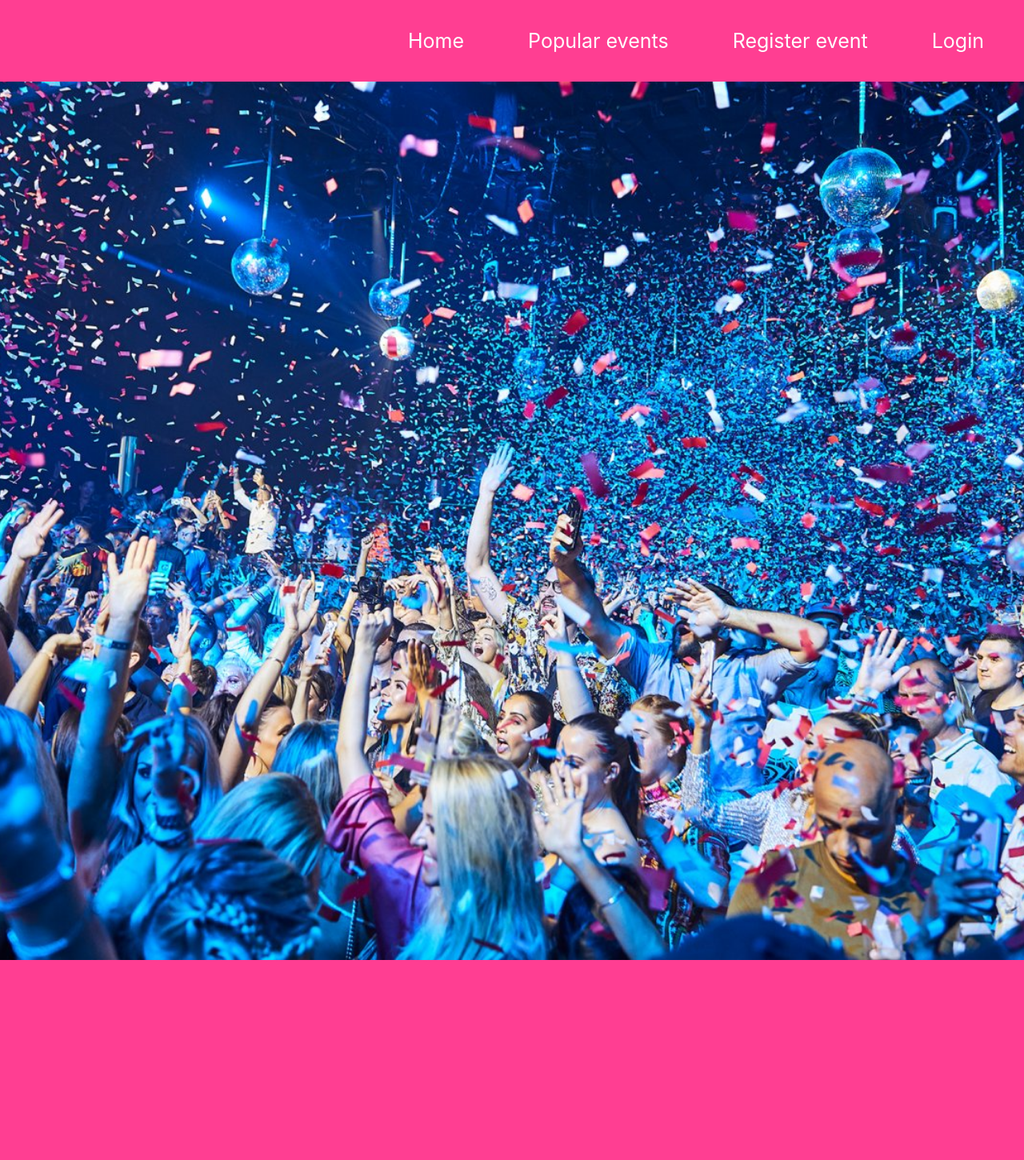
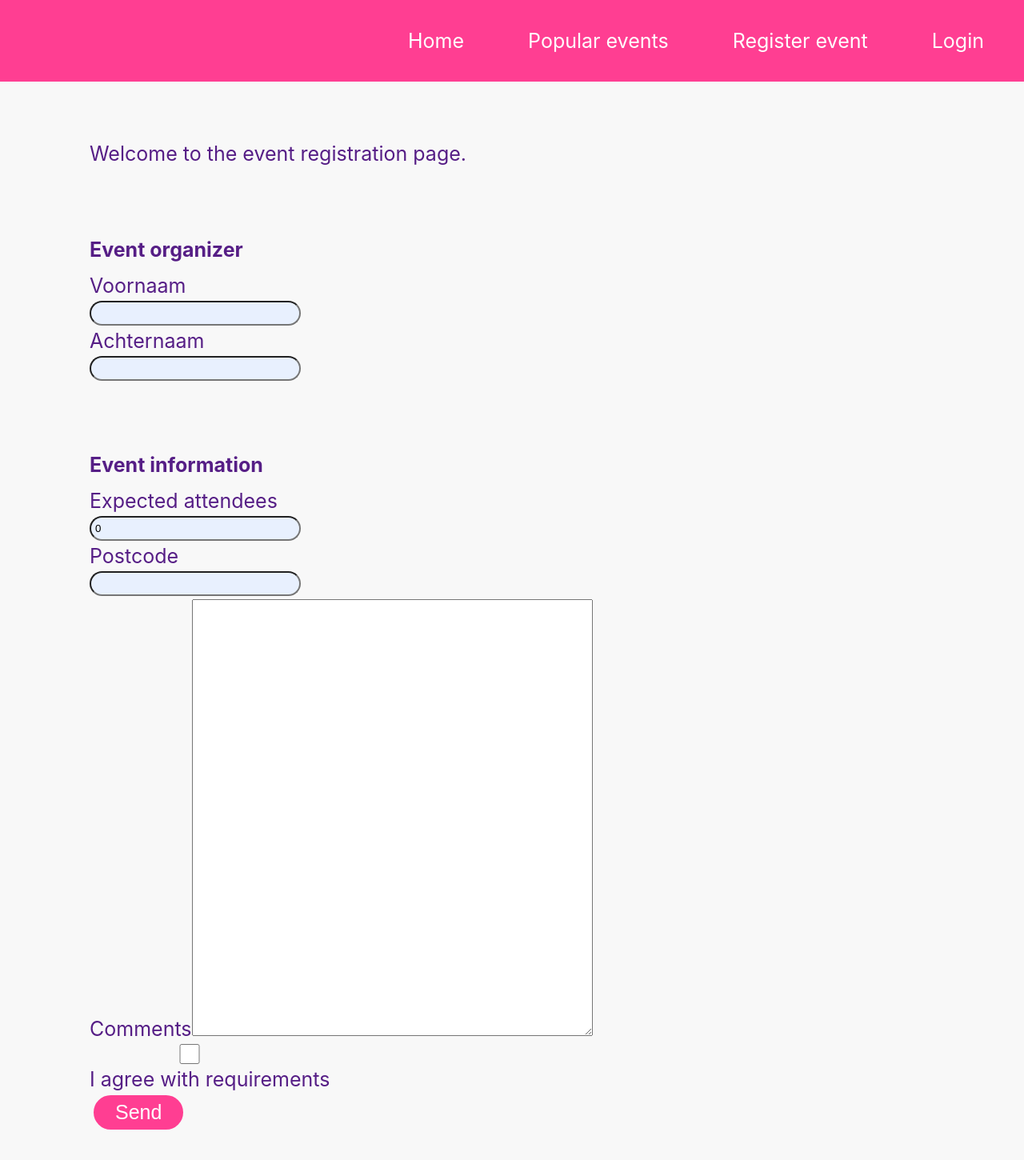
Before and after one commit to hamidaya/fantisanti, a React (Create React App) app: page /RegisterEvent in a window 1280 px wide. Before the commit this address led to /registerEvent. Shown: the top 1450 px of the page at 80% size. Before the commit the page ends 1200 px from the top, so only its background shows below. Built offline with nearby package versions, Linux system fonts and the light colour scheme; no server answers; a web font is replaced by a local one.

Commit message:
aanpassing

```diff
--- a/src/App.js
+++ b/src/App.js
@@ -11,7 +11,6 @@ import {getEvents} from "./api/axios";
 import SearchBar from './components/searchBar/SearchBar'
 import ListPage from "./components/eventlist/ListPage";
 import ListEvents from "./pages/events/ListEvents";
-import searchBar from "./components/searchBar/SearchBar";
 import RegisterEvent from "./pages/events/RegisterEvent";
 
 
@@ -51,13 +50,16 @@ function App() {
                     <Route path="/signup">
                         <SignUp />
                     </Route>
-                    <Route path="/registerevent">
+                    <Route path="/RegisterEvent">
+                        <RegisterEvent />
+                    </Route>
+                    <Route path="/signin">
                     {isAuth ? <Profile /> : <Redirect to="/signin" /> }
-                    {isAuth ? <Profile /> : <Redirect to="/registerEvent" /> }
                     </Route>
                     <Route path="/ListEvents">
                         <ListEvents />
                     </Route>
+
                 </Switch>
 
             </div>
--- a/src/components/eventlist/Event.js
+++ b/src/components/eventlist/Event.js
@@ -1,9 +1,7 @@
 import "./Event.css"
 import React from "react";
 
-//Maak een functie event aan die we over hele project kunnen hergebruiken met een filter
-//uit een object in de array. Split vervolgens de slash / bij de timezone.
-// Split de UTC datum en geeft alleende eerst deel van de datum terug.
+//Maak een functie event aan die we over hele project kunnen hergebruiken.
 const event = ({ event }) => {
     return (
         <section id="search-events" className="outer-search-events-container">
--- a/src/pages/events/RegisterEvent.css
+++ b/src/pages/events/RegisterEvent.css
@@ -0,0 +1,63 @@
+.outer-registerEvent-container {
+    color: black;
+    font-size: 13px;
+    background-color: white;
+}
+
+.inner-registerEvent-container {
+    color: #561e86;
+    background-color: #F8F8F8;
+    flex-basis: 450px;
+    font-size: 25px;
+    padding: 50px 112px;
+    margin: 0px 0px 15px;
+}
+
+.inner-registerEvent-container h1{
+    color: #561e86;
+    background-color: #F8F8F8;
+    display: flex;
+    font-size: 25px;
+    padding: 0px 0px;
+    margin: 90px 0px 15px;
+}
+
+.inner-registerEvent-container p {
+    font-size: 25px;
+}
+
+.inner-registerEvent-container label {
+    font-size: 25px;
+}
+
+.inner-registerEvent-container input {
+    display: flex;
+    background-color: #E8F0FE;
+    height: 25px;
+    width: 250px;
+    border-radius: 20px;
+    margin: 4px 0px 4px;
+    padding: 1px 5px
+
+}
+
+.inner-registerEvent-container button {
+    display: inline-flex;
+    width: fit-content;
+    padding: 5px 25px;
+    margin: 5px;
+    color: white;
+    background-color: #ff3e92;
+    border-radius: 30px;
+    border: 2px solid #ff3e92;
+    overflow: hidden;
+    position: relative;
+    font-size: 25px;
+
+}
+.inner-registerEvent-container form p {
+    color: black;
+    display: flex;
+    gap: 5px;
+
+}
--- a/src/pages/events/RegisterEvent.js
+++ b/src/pages/events/RegisterEvent.js
@@ -1,107 +1,154 @@
-import React from 'react';
+import React, { useState } from 'react';
 import "./RegisterEvent.css"
-import {useForm} from "react-hook-form";
+function RegisterEvent() {
 
-const RegisterEvent = () => {
+    //Event information:
 
-    const {register} = useForm()
+
+    const [attendees, setAttendees] = useState(0);
+    const [zipcode, setZipcode] = useState('');
+    // const [deliveryFrequency, toggleDeliveryFrequency] = useState('week');
+    // const [deliveryTimeslot, toggleDeliveryTimeslot] = useState('daytime');
+    const [remark, setRemark] = useState('');
+    const [agreeTerms, toggleAgreeTerms] = useState(false);
+
+
+    // Organization owner:
+
+    const [firstname, setFirstname] = useState('');
+    const [lastname, setLastname] = useState('');
+
+
+function handleSubmit(e) {
+
+    e.preventDefault();
+    console.log(`
+    Voornaam: ${firstname},
+    Achternaam: ${lastname},
+   // Leeftijd: ${age},
+    Postcode: ${zipcode},
+    // Bezorgfrequentie: ${deliveryFrequency},
+    Opmerkingen: ${remark},
+    Algemene voorwaarden: ${agreeTerms}
+
+    `);
+    console.log(`Fruitmand bestelling - aardbeiden: ${strawberries}, bananen: ${bananas}, appels: ${apples}, kiwi's: ${kiwis}`);
+}
 
 return (
+
 <>
-            <Section>
-                <h2>
-                    op mijn pagina kan je eigen event verwijderen of aanpassen.
-                </h2>
-                <form>
-                <label htmlFor="first-name">
-                    Naam:
+    <section id="registerEvent" className="outer-registerEvent-container">
+        <div className="inner-registerEvent-container">
+            <p>Welcome to the event registration page.</p>
+            <h1>Event organizer</h1>
+        <form onSubmit={handleSubmit}>
+        <section>
+            <label htmlFor="firstname-field">Voornaam</label>
             <input
-                        type="txt"
-                        id="first-name"
-                        {...register("firstname")}
+                name="firstname"
+                id="firstname-field"
+                type="text"
+                value={firstname}
+                onChange={(e) => setFirstname(e.target.value)}
             />
-                </label>
-                <label htmlFor="last-name">
-                    Lastname:
+        </section>
+        <section>
+            <label htmlFor="lastname-field">Achternaam</label>
             <input
-                        type="txt"
-                        id="last-name"
-                        {...register("lastname")}
+                name="lastname"
+                id="lastname-field"
+                type="text"
+                value={lastname}
+                onChange={(e) => setLastname(e.target.value)}
+
             />
-                </label>
+        </section>
 
-                <label htmlFor="details-age">
-                    Leeftijd:
+        <section>
+             <h1>Event information</h1>
+            <label htmlFor="attendees-field">Expected attendees</label>
             <input
+                name="attendees"
+                id="attendees-field"
                 type="number"
-                        name="age"
-                        id="details-age"
+                value={attendees}
+                onChange={(e) => setAttendees(e.target.value)}
             />
-                </label>
-
-                <label htmlFor="details-postcode">
-                    Postcode:
+        </section>
+        <section>
+            <label htmlFor="zipcode-field">Postcode</label>
             <input
-                        type="number"
-                        name="postcode"
-                        id="details-postcode"
+                name="zipcode"
+                id="zipcode-field"
+                type="text"
+                value={zipcode}
+                onChange={(e) => setZipcode(e.target.value)}
             />
-
-                </label>
-
-                <label htmlFor="bezorg-tijden">Bezorgfrequentie</label>
-                <select name="bezorg-tijden" id="bezorg-tijden">
-                    <option value="iedere-week">iedere week</option>
-                    <option value="om-de-week">om de week</option>
-                    <option value="iedere-maand">iedere maand</option>
-                </select>
-
-                <fieldset>
-                    <legend>Opties</legend>
-                    <div>
-                        <input type="checkbox" id="overdag" name="overdag"/>
-                        <label htmlFor="overdag">Overdag</label>
-                    </div>
-                    <div>
-                        <input type="checkbox" id="s avonds" name="savonds"/>
-                        <label htmlFor="'s avonds">'s avonds</label>
-                    </div>
-                </fieldset>
-
-                <fieldset>
-                    <legend>Opmerkingen</legend>
-
-                    <label htmlFor="comments">
-
+        </section>
+        {/*<section>*/}
+        {/*    <label htmlFor="delivery-field">Bezorgfrequentie</label>*/}
+        {/*</section>*/}
+        {/*<section>*/}
+        {/*    <select*/}
+        {/*        name="delivery"*/}
+        {/*        id="delivery-field"*/}
+        {/*        value={deliveryFrequency}*/}
+        {/*        onChange={(e) => toggleDeliveryFrequency(e.target.value)}*/}
+        {/*    >*/}
+        {/*        <option value="week">Iedere week</option>*/}
+        {/*        <option value="two-week">Om de week</option>*/}
+        {/*        <option value="month">Iedere maand</option>*/}
+        {/*    </select>*/}
+        {/*</section>*/}
+        {/*<section>*/}
+        {/*    <input*/}
+        {/*        type="radio"*/}
+        {/*        value="daytime"*/}
+        {/*        name="timeslot"*/}
+        {/*        id="timeslot-field-daytime"*/}
+        {/*        checked={deliveryTimeslot === 'daytime'}*/}
+        {/*        onChange={(e) => toggleDeliveryTimeslot(e.target.value)}*/}
+        {/*    />*/}
+        {/*    <label htmlFor="timeslot-field-daytime">Overdag</label>*/}
+        {/*    <input*/}
+        {/*        type="radio"*/}
+        {/*        value="evening"*/}
+        {/*        checked={deliveryTimeslot === 'evening'}*/}
+        {/*        onChange={(e) => toggleDeliveryTimeslot(e.target.value)}*/}
+        {/*        name="timeslot"*/}
+        {/*        id="timeslot-field-evening"*/}
+        {/*    />*/}
+        {/*    <label htmlFor="timeslot-field-evening">'s Avonds</label>*/}
+        {/*</section>*/}
+        <section>
+            <label htmlFor="remark-field">Comments</label>
             <textarea
-                        id="comments"
-                        rows="4"
-                        cols="40"
-                        placeholder="vul hier je opmerkingen"
-                        {...register("comments")}
-                    >
-          </textarea>
-                    </label>
-                    <label htmlFor="voorwaarden">
+                name="remark"
+                id="remark-field"
+                value={remark}
+                onChange={(e) => setRemark(e.target.value)}
+                rows={36}
+                cols={60}
+            />
+        </section>
+        <section>
             <input
                 type="checkbox"
-                            name="voorwaarden"
-                            // checked={voorwaarden}
-                            // onChange={() => setFormNewsletter(!formNewsletter)}
+                name="agree"
+                id="agree-field"
+                value={agreeTerms}
+                onChange={(e) => toggleAgreeTerms(e.target.checked)}
             />
-                        Ik ga akkoord met de voorwaarden.
-                    </label>
-
-                </fieldset>
-
-                <Button type="submit"/>Verzend<Button/>
+            <label htmlFor="agree-field">I agree with requirements</label>
+        </section>
+        <button type="submit">Send</button>
     </form>
-
-            </Section>
+            </div>
+    </section>
+</>
+    )
+};
 
 
-        </>
-    );
-};
-
 export default RegisterEvent;
--- a/src/pages/signup/SignUp.css
+++ b/src/pages/signup/SignUp.css
@@ -1,10 +1,10 @@
-.outer-signup-container {
+.outer-registerEvent-container {
     color: black;
     font-size: 13px;
     background-color: white;
 }
 
-.inner-signup-container {
+.inner-registerEvent-container {
     color: #561e86;
     background-color: #F8F8F8;
     flex-basis: 450px;
@@ -13,15 +13,15 @@
     margin: 0px 0px 15px;
 }
 
-.inner-signup-container p {
+.inner-registerEvent-container p {
     font-size: 25px;
     }
 
-.inner-signup-container label {
+.inner-registerEvent-container label {
     font-size: 20px;
 }
 
-.inner-signup-container input {
+.inner-registerEvent-container input {
     display: flex;
     background-color: #E8F0FE;
     height: 25px;
@@ -32,7 +32,7 @@
 
 }
 
-.inner-signup-container button {
+.inner-registerEvent-container button {
     display: inline-flex;
     width: fit-content;
     padding: 5px 25px;
@@ -46,7 +46,7 @@
     font-size: 20px;
 
 }
-.inner-signup-container form p {
+.inner-registerEvent-container form p {
     color: black;
     display: flex;
     gap: 5px;
--- a/src/pages/signup/SignUp.js
+++ b/src/pages/signup/SignUp.js
@@ -88,7 +88,8 @@ function SignUp() {
         </button>
                     <p>Do you have an account already?
                         <Link to="/signin"> Please login </Link>here.</p>
-        </form>
+
+                </form>
                 </div>
             </section>
 
```
Lines whose indentation alone changed are shown as unchanged.
